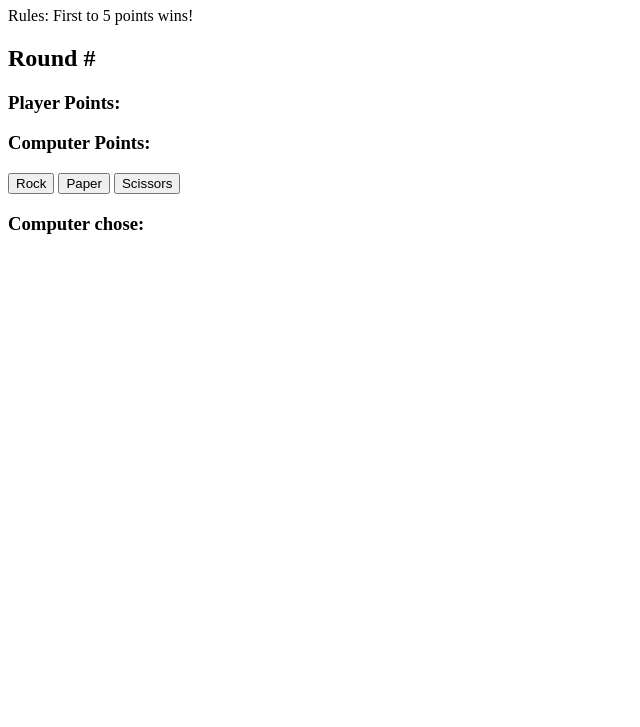
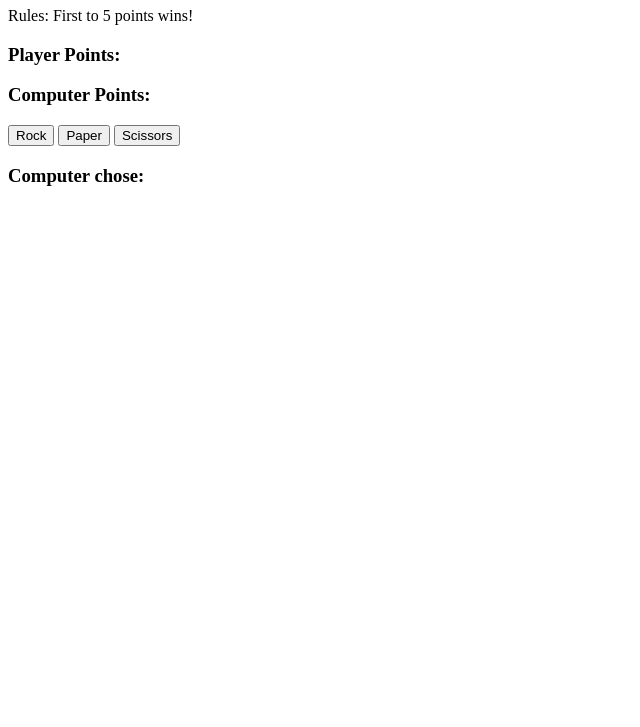
Before and after one commit to britneyio/rockpaperscissors, a plain HTML site: page index.html in a window 1280 px wide. Shown: the part 73-800 px from the top of the page, without its empty margins (0-640 px from the left). Drawn offline with Linux system fonts and the light colour scheme.

Commit message:
Remove round number

```diff
--- a/index.html
+++ b/index.html
@@ -10,7 +10,6 @@
 
     <h1>Rock Paper Scissors Game</h1>
     <p>Rules: First to 5 points wins!</p>
-    <h2 id="round">Round #</h2>
     <h3 id="ppoints">Player Points:</h3>
     <h3 id="cpoints"> Computer Points:</h3>
     <button onclick="editPageElements('rock',computerPlay())">Rock</button>
```
